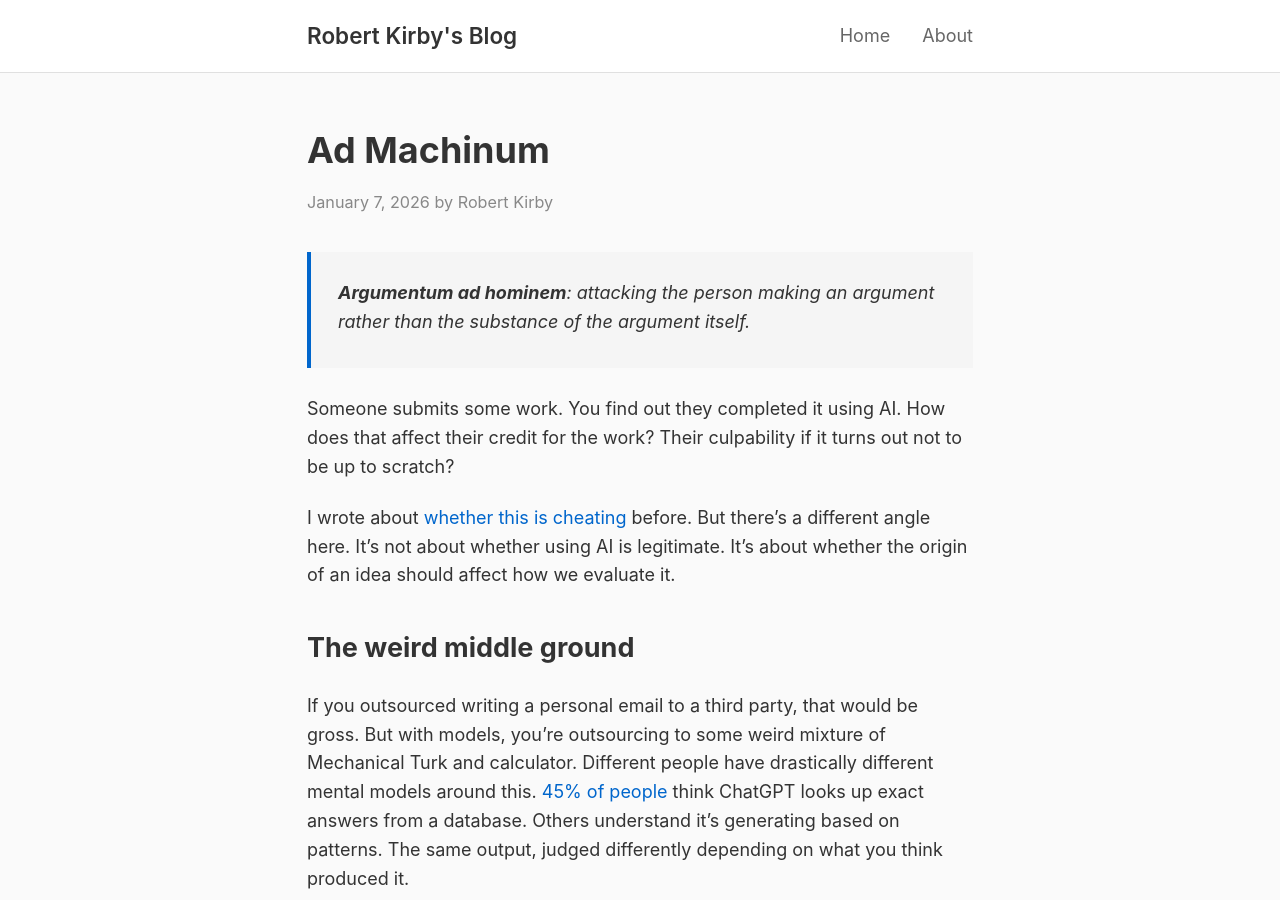
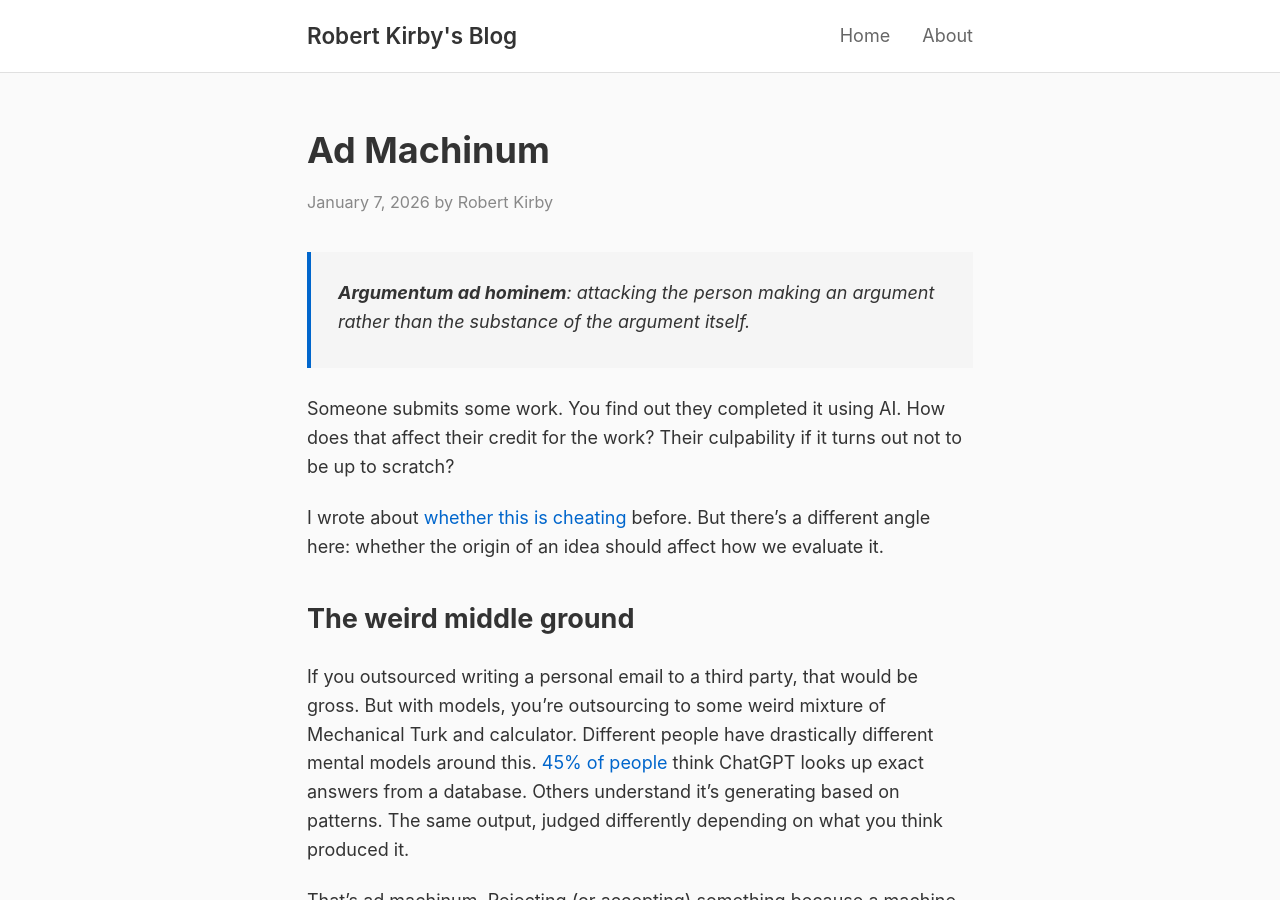
Before and after one commit to rob137/rob137.github.io, a Jekyll site: the page built from _posts/2026-01-07-ad-machinum.md, in a window 1280 px wide and 900 px high. Built offline with Jekyll 4.4.1, drawn with Linux system fonts in a browser that asks for light colours.

Commit message:
Remove LLM writing tell
🤖 Generated with [Claude Code](https://claude.com/claude-code)

Co-Authored-By: Claude Opus 4.5 <noreply@anthropic.com>

```diff
--- a/_posts/2026-01-07-ad-machinum.md
+++ b/_posts/2026-01-07-ad-machinum.md
@@ -10,7 +10,7 @@ excerpt: "Rejecting an argument because of who made it is a fallacy. What about
 
 Someone submits some work. You find out they completed it using AI. How does that affect their credit for the work? Their culpability if it turns out not to be up to scratch?
 
-I wrote about [whether this is cheating](/2026/01/03/is-it-cheating/) before. But there's a different angle here. It's not about whether using AI is legitimate. It's about whether the origin of an idea should affect how we evaluate it.
+I wrote about [whether this is cheating](/2026/01/03/is-it-cheating/) before. But there's a different angle here: whether the origin of an idea should affect how we evaluate it.
 
 ## The weird middle ground
 
```
